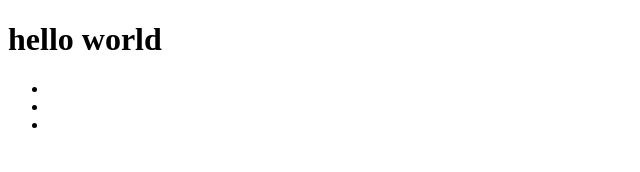
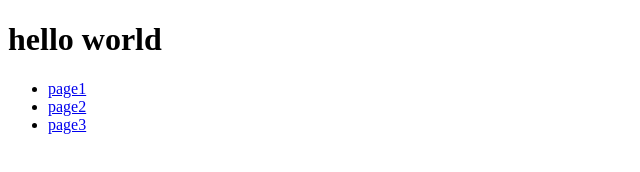
Before and after one commit to NongPhloeut/git_practice, a plain HTML site: page index.html in a window 1280 px wide. Shown: the whole page, without its empty margins (0-640 px from the left). Drawn offline with Linux system fonts and the light colour scheme.

Commit message:
add link

```diff
--- a/index.html
+++ b/index.html
@@ -9,9 +9,9 @@
 <body>
     <h1>hello world</h1>
     <ul>
-        <li><a href=""></a></li>
-        <li><a href=""></a></li>
-        <li><a href=""></a></li>
+        <li><a href="page1.html">page1</a></li>
+        <li><a href="page2.html">page2</a></li>
+        <li><a href="page3.html">page3</a></li>
     </ul>
 </body>
 </html>
```
